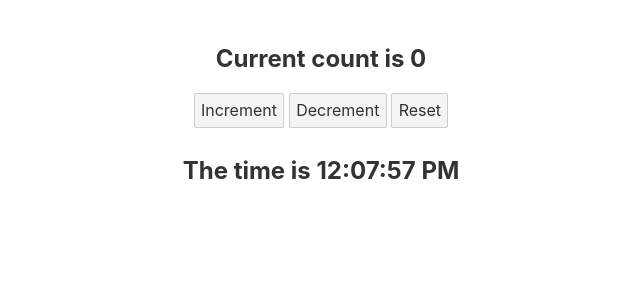
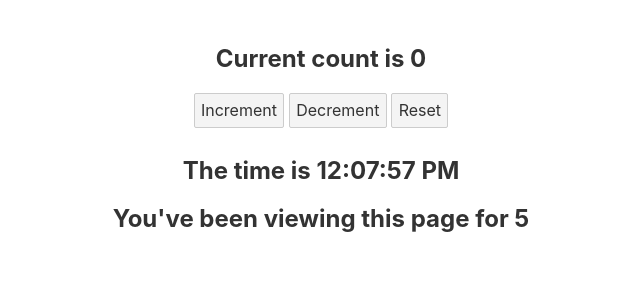
Before and after one commit to gopinav/Svelte-Tutorials, a Svelte app in the folder svelte-stores/: page / in a window 1280 px wide. Shown: the top 300 px of the page, without its empty margins (319-959 px from the left). Built offline with nearby package versions, Linux system fonts and the light colour scheme.

Commit message:
Derived store

```diff
--- a/svelte-stores/src/components/Timer.svelte
+++ b/svelte-stores/src/components/Timer.svelte
@@ -1,5 +1,5 @@
 <script>
-  import { time } from '../stores/stores'
+  import { time, elapsedTime } from '../stores/stores'
 
   const dateFormatter = new Intl.DateTimeFormat('en', {
     hour12: true,
@@ -10,3 +10,4 @@
 </script>
 
 <h2>The time is {dateFormatter.format($time)}</h2>
+<h2>You've been viewing this page for {$elapsedTime}</h2>
--- a/svelte-stores/src/stores/stores.js
+++ b/svelte-stores/src/stores/stores.js
@@ -1,4 +1,4 @@
-import { writable, readable } from 'svelte/store'
+import { writable, readable, derived } from 'svelte/store'
 
 export const count = writable(0)
 
@@ -11,3 +11,9 @@ export const time = readable(new Date(), set => {
     clearInterval(interval)
   }
 })
+
+const start = new Date()
+
+export const elapsedTime = derived(time, $time =>
+  Math.round(($time - start) / 1000)
+)
```
